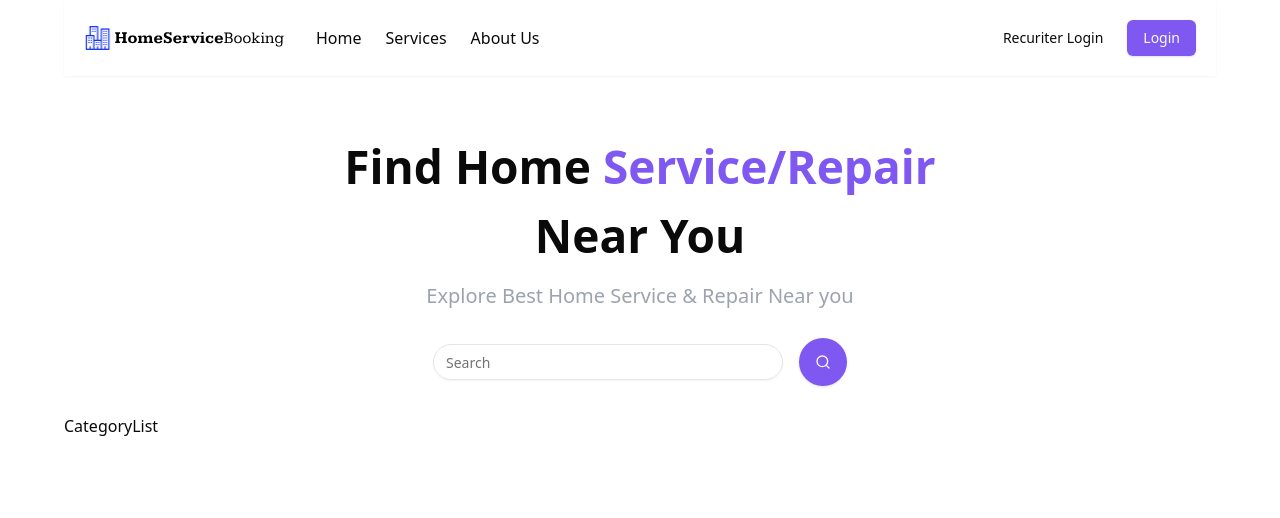
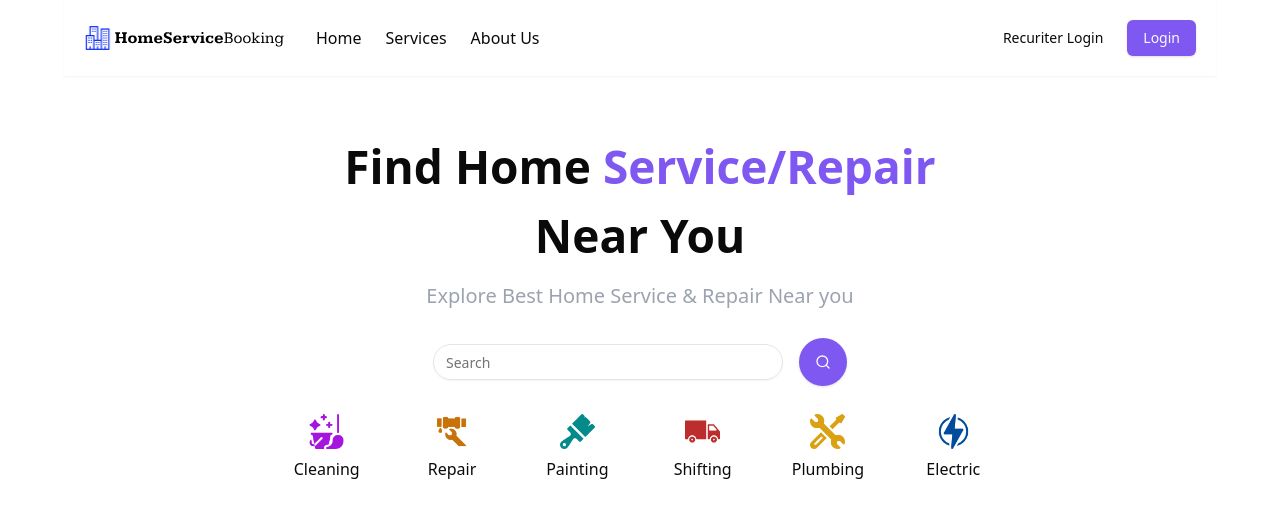
Before and after one commit to K-Aayush/HomeServiceBooking-Frontend, a React (Vite) app: page / in a window 1280 px wide. Shown: the top 518 px of the page. Built offline with nearby package versions, Linux system fonts and the light colour scheme; no server answers.

Commit message:
update :: mapped the category list adn displayed

```diff
--- a/src/components/CategoryList.tsx
+++ b/src/components/CategoryList.tsx
@@ -1,5 +1,16 @@
+import { BusinessCategories } from "../lib/data";
+
 const CategoryList = () => {
-  return <div>CategoryList</div>;
+  return (
+    <div className="mx-4 md:mx-22 lg:mx-52 grid grid-cols-3 md:grid-cols-4 lg:grid-cols-6 gap-4">
+      {BusinessCategories.map((item, index) => (
+        <div className="flex flex-col items-center justify-center gap-2">
+          <img src={item.icon} alt="icon" width={35} height={35} />
+          <h2>{item.name}</h2>
+        </div>
+      ))}
+    </div>
+  );
 };
 
 export default CategoryList;
```
